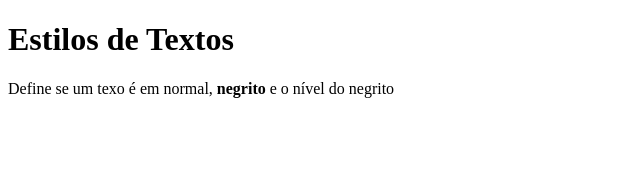
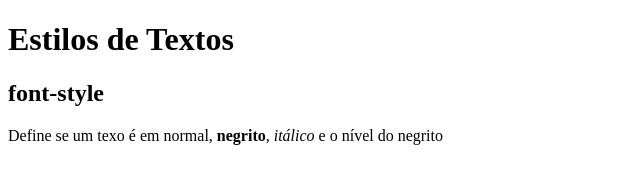
Before and after one commit to Tyxiel/HTML_Projects, a plain HTML site: page CSS/text-styles.html in a window 1280 px wide. Shown: the whole page, without its empty margins (0-640 px from the left). Drawn offline with Linux system fonts and the light colour scheme.

Commit message:
Fix headers

```diff
--- a/CSS/text-styles.html
+++ b/CSS/text-styles.html
@@ -15,8 +15,9 @@
 
 <body>
     <h1>Estilos de Textos</h1>
-    <p>Define se um texo é em normal, <strong>negrito</strong> e o nível do negrito</p>
 
+    <h2>font-style</h1>
+    <p>Define se um texo é em normal, <strong>negrito</strong>, <em>itálico</em> e o nível do negrito</p>
 </body>
 
 </html>
```
